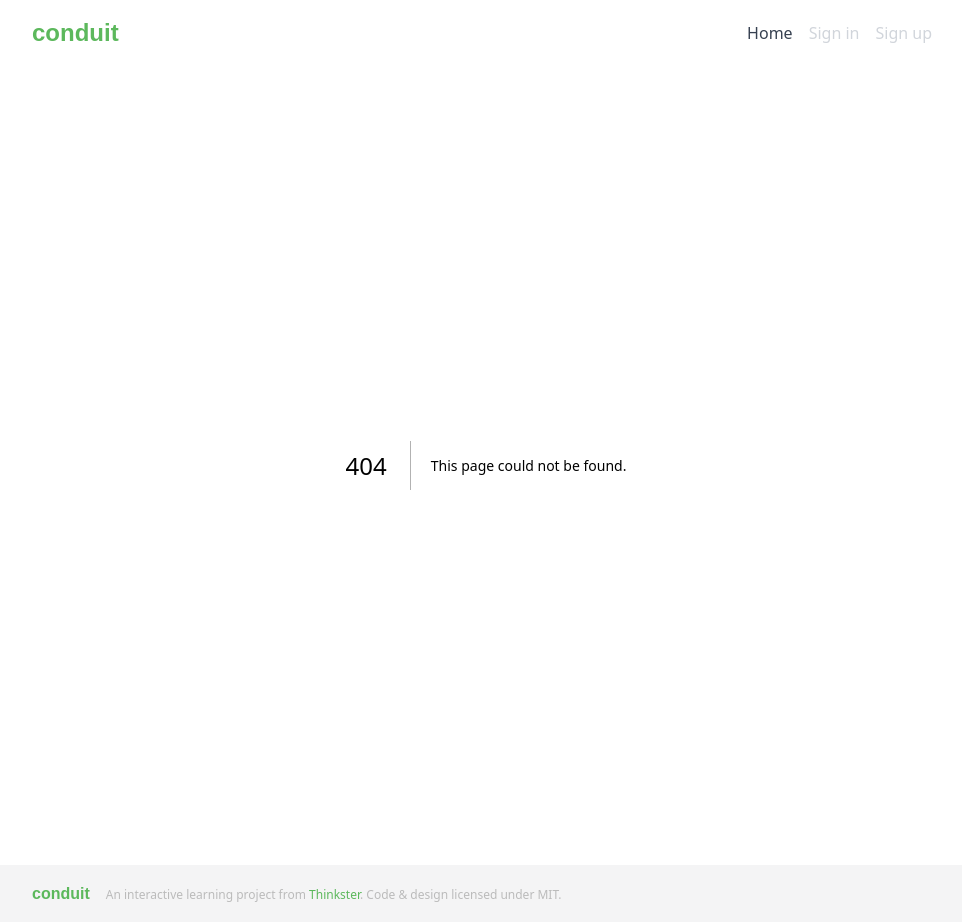
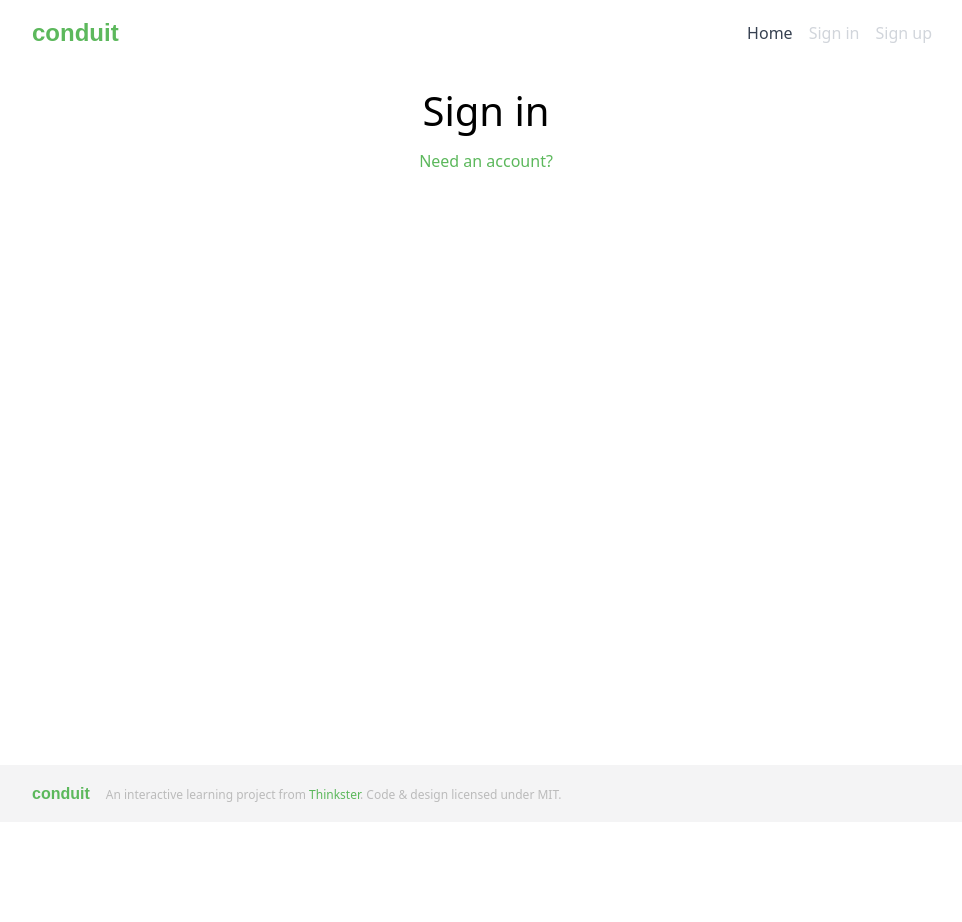
Before and after one commit to nina1012/realworld-app, a Next.js app: page /auth/login in a window 1280 px wide. Before the commit this address had no page. Shown: the whole page, without its empty margins (154-1116 px from the left). After the commit the page ends 822 px from the top, so only its background shows below. Built offline with nearby package versions, Linux system fonts and the light colour scheme.

Commit message:
added login feature

```diff
--- /dev/null
+++ b/src/features/auth/api/login.ts
@@ -0,0 +1,53 @@
+import { useMutation } from '@tanstack/react-query';
+import { apiClient } from '@/lib/api-client';
+import { BASE_URL_API } from '@/config/constants';
+import { queryClient } from '@/lib/react-query';
+import { AuthUser, LoginData } from '..';
+
+type UseLoginOptions = {
+  onSuccess?: (user: AuthUser) => void;
+};
+
+export const loginFn = async (
+  data: LoginData
+): Promise<AuthUser> => {
+  try {
+    const response = await apiClient.post(
+      `${BASE_URL_API}/users/login`,
+      {
+        user: {
+          ...data,
+        },
+      },
+      {
+        headers: {
+          'Content-Type': 'application/json',
+        },
+      }
+    );
+    //reassign newly logged in user to be stored in localStorage
+    const currentUser = await response;
+
+    window.localStorage.setItem(
+      'user',
+      JSON.stringify(currentUser)
+    );
+    return currentUser.data;
+  } catch (error) {
+    throw new Error(`Login failed, ${error}`);
+  }
+};
+
+export const useLogin = ({
+  onSuccess,
+}: UseLoginOptions = {}) => {
+  const { mutate: submit, isPending } = useMutation({
+    mutationFn: loginFn,
+    mutationKey: ['auth-user'],
+    onSuccess: (data: AuthUser) => {
+      queryClient.setQueryData(['auth-user'], data);
+      onSuccess?.(data);
+    },
+  });
+  return { submit, isPending };
+};
--- /dev/null
+++ b/src/features/auth/components/login-form/index.ts
@@ -0,0 +1 @@
+export * from './login-form';
--- /dev/null
+++ b/src/features/auth/components/login-form/login-form.tsx
@@ -0,0 +1,78 @@
+import SectionContainer from '@/components/common/SectionContainer';
+import { InputField } from '@/components/form/input-field';
+import { Button } from '@/components/button/button';
+
+import { useForm } from 'react-hook-form';
+import Link from 'next/link';
+import { useLogin } from '../../api/login';
+import { AuthUser, LoginData } from '../..';
+import { getAuthUser } from '../../api/get-auth-user';
+
+export type LoginFormProps = {
+  onSuccess: () => AuthUser | {};
+};
+
+export const LoginForm = ({
+  onSuccess,
+}: LoginFormProps) => {
+  const loginFn = useLogin({ onSuccess });
+
+  const { register, handleSubmit, formState } = useForm();
+
+  const onSubmit = (data: LoginData): void => {
+    loginFn.submit(data);
+    getAuthUser();
+  };
+
+  return (
+    <div className="py-4 h-[calc(100vh-100px)]">
+      <SectionContainer styles="text-center">
+        <div>
+          <div className="mb-4">
+            <h1
+              style={{ fontSize: '40px' }}
+              className="font-medium  mb-2"
+            >
+              Sign in
+            </h1>
+            <Link
+              href="/auth/register"
+              className="text-primary hover:undeline"
+            >
+              Need an account?
+            </Link>
+          </div>
+          {/* <form
+            onSubmit={handleSubmit(onSubmit)}
+            className="!flex flex-col flex-nowrap mx-auto sm:w-[540px]"
+          >
+            <InputField
+              type="email"
+              label="Email"
+              error={formState.errors['email']}
+              {...register('email', {
+                required: true,
+              })}
+            />
+            <InputField
+              type="password"
+              label="Password"
+              error={formState.errors['password']}
+              {...register('password', {
+                required: true,
+              })}
+            />
+            <Button
+              type="submit"
+              className="!ml-auto"
+              variant="solid"
+              isdisabled={register?.isLoading}
+            >
+              Sign up
+            </Button>
+          </form> */}
+        </div>
+      </SectionContainer>
+    </div>
+  );
+};
--- /dev/null
+++ b/src/pages/auth/login.tsx
@@ -0,0 +1,25 @@
+import { useRouter } from 'next/router';
+
+import Seo from '@/components/seo/seo';
+import { AuthUser } from '@/features/auth';
+import storage from '@/utils/storage';
+import { LoginForm } from '@/features/auth/components/login-form/login-form';
+
+const LoginPage = () => {
+  const router = useRouter();
+
+  const onSuccess = (): AuthUser => {
+    router.replace('/auth/me');
+    return storage.getUser() || null;
+  };
+
+  return (
+    <>
+      <Seo title="Sign In - Conduit" />
+      {/* login form which should redirect to homepage onSuccess */}
+      <LoginForm onSuccess={onSuccess} />
+    </>
+  );
+};
+
+export default LoginPage;
--- /dev/null
+++ b/src/pages/auth/me.tsx
@@ -0,0 +1,17 @@
+import Seo from '@/components/seo/seo';
+import { AuthUser } from '@/features/auth';
+import { useUser } from '@/features/auth/api/get-auth-user';
+import storage from '@/utils/storage';
+
+const MePage = () => {
+  const { data } = useUser();
+  console.log(data);
+  return (
+    <>
+      <Seo title="Profile" />
+      <h1>{data?.user.username}</h1>
+    </>
+  );
+};
+
+export default MePage;
```
